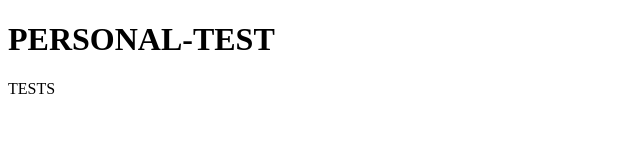
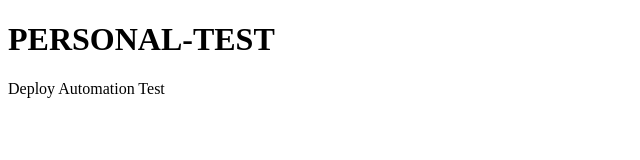
Before and after one commit to glommmer/gateway, a website: page public/index.html in a window 1280 px wide. Shown: the whole page, without its empty margins (0-640 px from the left). Drawn offline with Linux system fonts and the light colour scheme.

Commit message:
Deployment Automation Test

```diff
--- a/public/index.html
+++ b/public/index.html
@@ -7,7 +7,7 @@
 </head>
 <body>
   <h1>PERSONAL-TEST</h1>
-  <p>TESTS</p>
+  <p>Deploy Automation Test</p>
   <ul>
   </ul>
 </body>
```
Also changed, not shown: src/index.js (+6 -6 lines), 1 other file.
